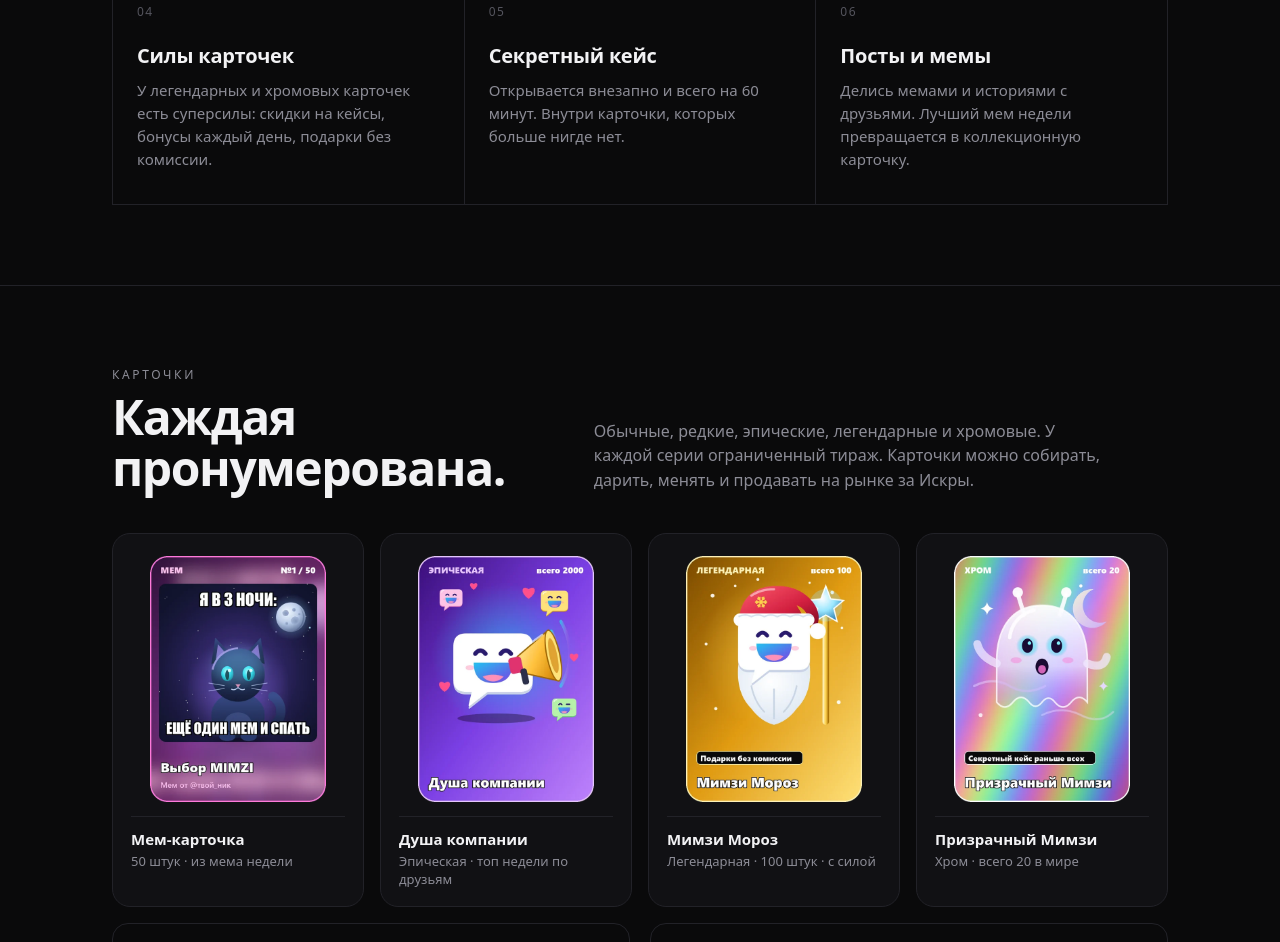
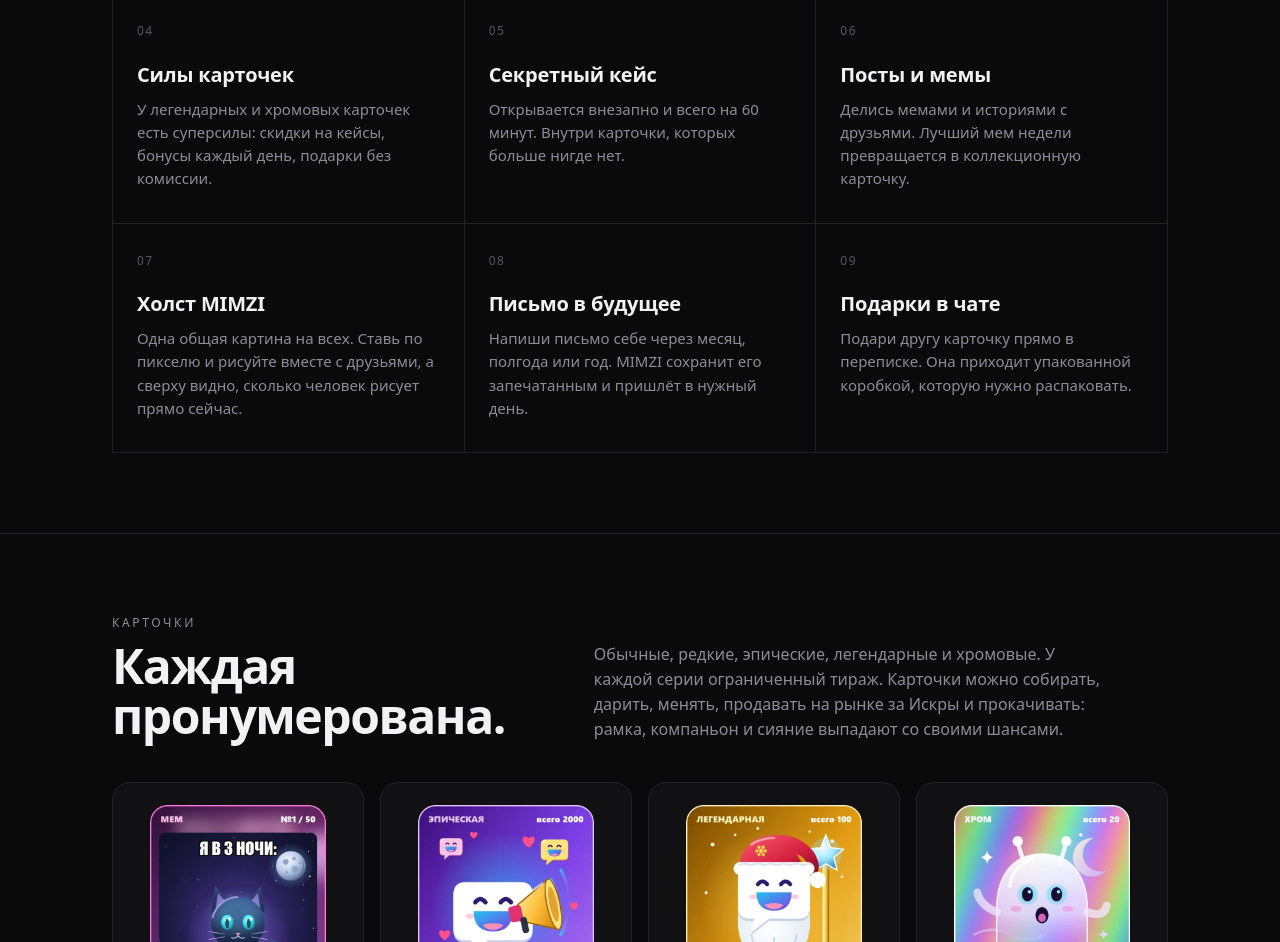
Before and after one commit to validny1/mimzi-site, a plain HTML site: page index.html in a window 1280 px wide. Shown: the part 1531-2473 px from the top of the page. Drawn offline with Linux system fonts and the light colour scheme; no server answers.

Commit message:
Add the canvas, letters to the future, gifts in chat and card upgrades to the site

```diff
--- a/index.html
+++ b/index.html
@@ -170,7 +170,7 @@
       <p class="eyebrow">Выход <b>10 ноября</b> · Android · RuStore</p>
       <h1>MIMZI</h1>
       <p class="lead">Мессенджер нового формата.</p>
-      <p class="sub">Чаты с друзьями, стикеры и свой Мимзи-питомец. А ещё коллекционные карточки, кейсы и Искры.</p>
+      <p class="sub">Чаты с друзьями, стикеры и свой Мимзи-питомец. А ещё коллекционные карточки, кейсы, общий холст и письма в будущее.</p>
 
       <div class="count" id="count" aria-live="polite">
         <div><b id="d">00</b><span>дней</span></div>
@@ -220,6 +220,9 @@
         <div class="cell"><div class="num">04</div><h3>Силы карточек</h3><p>У легендарных и хромовых карточек есть суперсилы: скидки на кейсы, бонусы каждый день, подарки без комиссии.</p></div>
         <div class="cell"><div class="num">05</div><h3>Секретный кейс</h3><p>Открывается внезапно и всего на 60 минут. Внутри карточки, которых больше нигде нет.</p></div>
         <div class="cell"><div class="num">06</div><h3>Посты и мемы</h3><p>Делись мемами и историями с друзьями. Лучший мем недели превращается в коллекционную карточку.</p></div>
+        <div class="cell"><div class="num">07</div><h3>Холст MIMZI</h3><p>Одна общая картина на всех. Ставь по пикселю и рисуйте вместе с друзьями, а сверху видно, сколько человек рисует прямо сейчас.</p></div>
+        <div class="cell"><div class="num">08</div><h3>Письмо в будущее</h3><p>Напиши письмо себе через месяц, полгода или год. MIMZI сохранит его запечатанным и пришлёт в нужный день.</p></div>
+        <div class="cell"><div class="num">09</div><h3>Подарки в чате</h3><p>Подари другу карточку прямо в переписке. Она приходит упакованной коробкой, которую нужно распаковать.</p></div>
       </div>
     </div>
   </section>
@@ -228,7 +231,7 @@
     <div class="wrap">
       <div class="head reveal">
         <div><p class="label">Карточки</p><h2>Каждая пронумерована.</h2></div>
-        <p>Обычные, редкие, эпические, легендарные и хромовые. У каждой серии ограниченный тираж. Карточки можно собирать, дарить, менять и продавать на рынке за Искры.</p>
+        <p>Обычные, редкие, эпические, легендарные и хромовые. У каждой серии ограниченный тираж. Карточки можно собирать, дарить, менять, продавать на рынке за Искры и прокачивать: рамка, компаньон и сияние выпадают со своими шансами.</p>
       </div>
       <div class="cards reveal">
         <figure><img src="img/card-meme.webp" alt="Мем-карточка «Выбор MIMZI»" loading="lazy" width="520" height="728"><figcaption><b>Мем-карточка</b>50 штук · из мема недели</figcaption></figure>
```
Also changed, not shown: icon.png.
